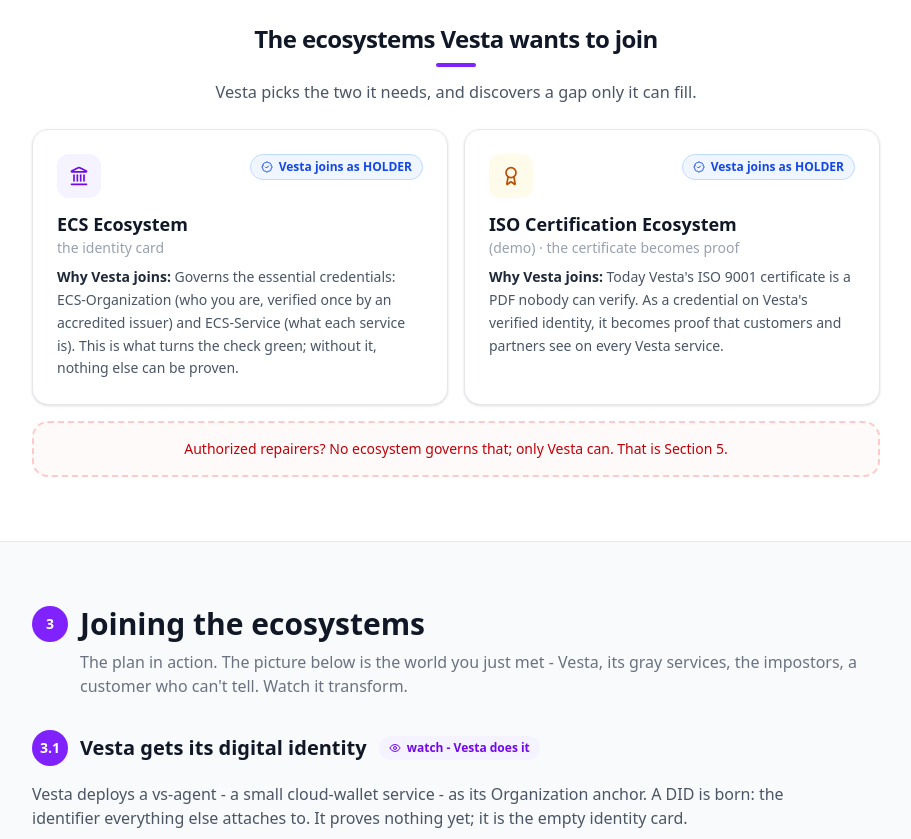
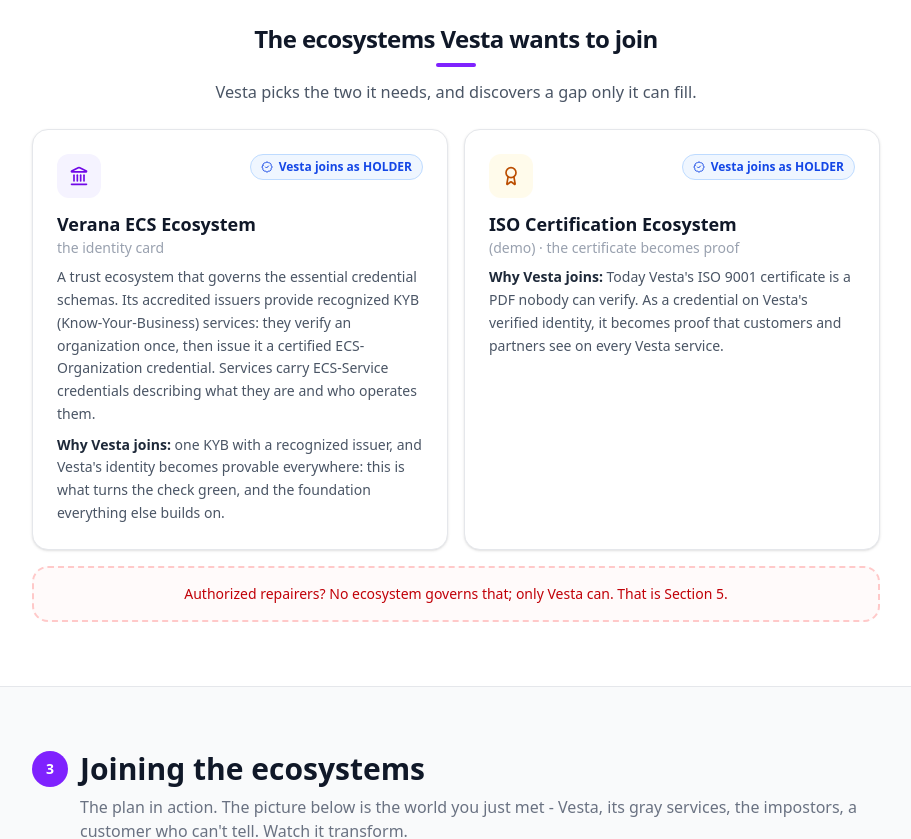
Before and after one commit to verana-labs/playground, a Next.js app: page /explained in a window 1280 px wide. Shown: the part 6740-7579 px from the top of the page, without its empty margins (184-1095 px from the left). Built offline with nearby package versions, Linux system fonts and the light colour scheme; no server answers.

Commit message:
copy: Verana ECS Ecosystem card detailed (recognized KYB services, certified Organization credential)

```diff
--- a/app/explained/content.ts
+++ b/app/explained/content.ts
@@ -212,9 +212,11 @@
     icon: "landmark",
     tone: "violet",
     role: "HOLDER",
-    name: "ECS Ecosystem",
+    name: "Verana ECS Ecosystem",
     label: "the identity card",
-    why: "Governs the essential credentials: ECS-Organization (who you are, verified once by an accredited issuer) and ECS-Service (what each service is). This is what turns the check green; without it, nothing else can be proven.",
+    about:
+      "A trust ecosystem that governs the essential credential schemas. Its accredited issuers provide recognized KYB (Know-Your-Business) services: they verify an organization once, then issue it a certified ECS-Organization credential. Services carry ECS-Service credentials describing what they are and who operates them.",
+    why: "one KYB with a recognized issuer, and Vesta's identity becomes provable everywhere: this is what turns the check green, and the foundation everything else builds on.",
   },
   {
     icon: "award",
@@ -295,7 +297,7 @@
         title: "Joining ECS: proving who they are - once",
         kind: "watch",
         story:
-          "Vesta joins the ECS Ecosystem on the Organization schema and passes Know-Your-Business once, over DIDComm, with an accredited issuer. The issuer verifies the company and issues the ECS-Organization credential to Vesta's DID. The anchor finally has a name that is proven, not claimed.",
+          "Vesta joins the Verana ECS Ecosystem on the Organization schema and passes Know-Your-Business once, over DIDComm, with an accredited issuer. The issuer verifies the company and issues the ECS-Organization credential to Vesta's DID. The anchor finally has a name that is proven, not claimed.",
         underHood: [
           "Joining creates a HOLDER permission on the Organization schema via Start Permission VP - the validator is the issuer you joined under.",
           "After KYB, the issuer confirms with Set Permission VP to Validated; the permission becomes ACTIVE in the public tree.",
--- a/app/explained/page.tsx
+++ b/app/explained/page.tsx
@@ -780,6 +780,11 @@
                     <div className="text-sm font-medium text-gray-400">
                       {e.label}
                     </div>
+                    {"about" in e && e.about ? (
+                      <p className="mt-2 text-sm leading-relaxed text-gray-600">
+                        {e.about}
+                      </p>
+                    ) : null}
                     <p className="mt-2 text-sm leading-relaxed text-gray-600">
                       <span className="font-semibold text-gray-800">
                         Why Vesta joins:
--- a/app/explained/scenes.ts
+++ b/app/explained/scenes.ts
@@ -187,7 +187,7 @@
     icon: "landmark",
     tone: "violet",
     appears: "3.2",
-    label: "ECS Ecosystem",
+    label: "Verana ECS Ecosystem",
     sub: "identity credentials - the green check",
   },
   {
```
